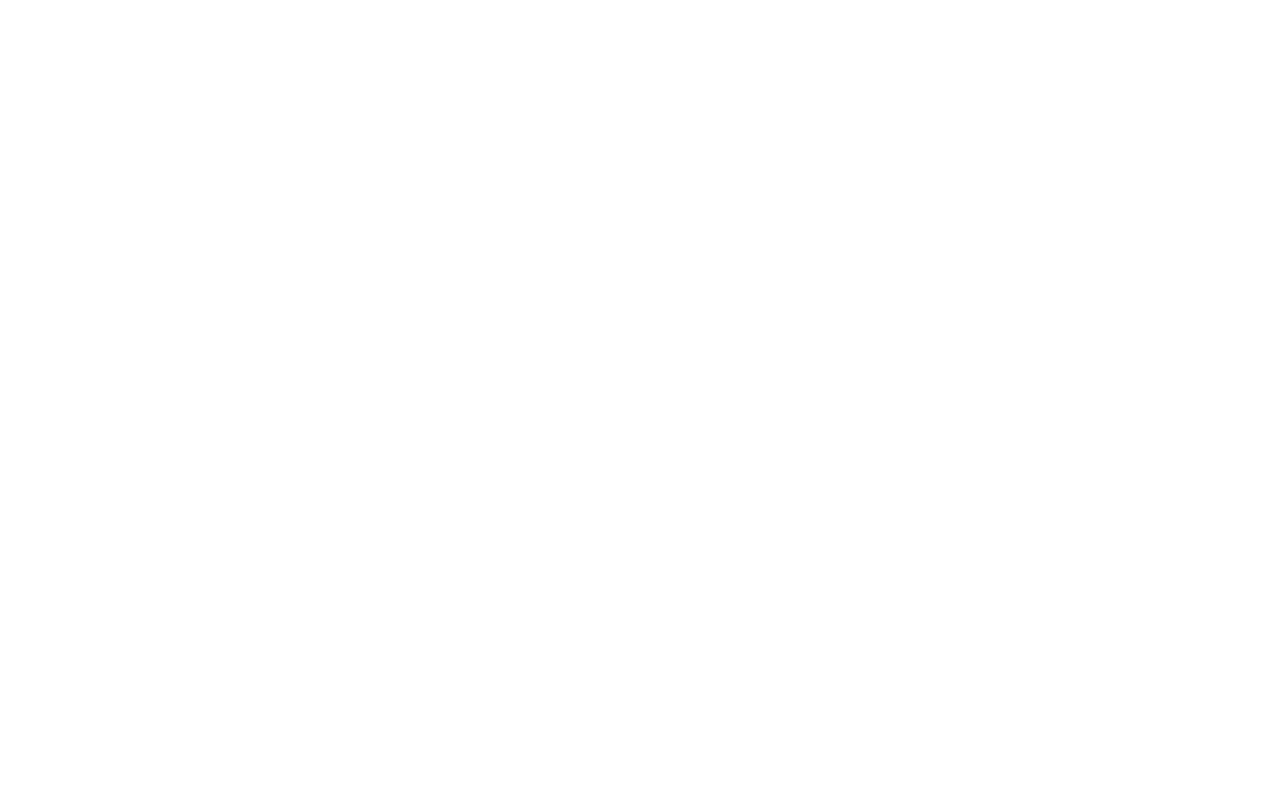
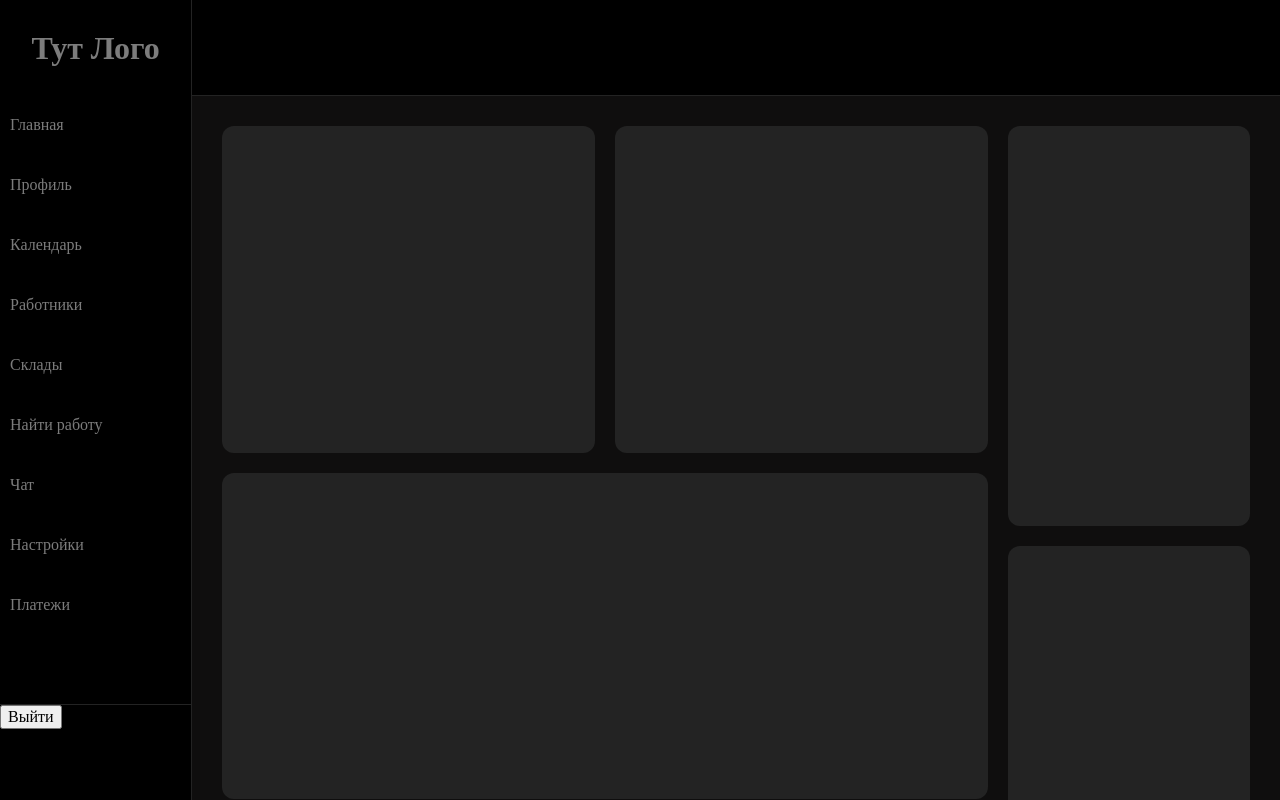
Before and after one commit to i-am-locb/part-time-job-service, a Vue app: page / in a window 1280 px wide. Built offline with nearby package versions, Linux system fonts and the light colour scheme.

Commit message:
create layout

```diff
--- a/src/App.vue
+++ b/src/App.vue
@@ -1,6 +1,37 @@
 <template>
   <div id="app">
-
+    <div class="sidebar">
+      <div class="logo"><h1>Тут Лого</h1></div>
+      <ul class="navigation">
+        <li class="navigation-item">Главная</li>
+        <li class="navigation-item">Профиль</li>
+        <li class="navigation-item">Календарь</li>
+        <li class="navigation-item">Работники</li>
+        <li class="navigation-item">Склады</li>
+        <li class="navigation-item">Найти работу</li>
+        <li class="navigation-item">Чат</li>
+        <li class="navigation-item">Настройки</li>
+        <li class="navigation-item">Платежи</li>
+      </ul>
+      <div class="exit">
+        <button class="exitButton">Выйти</button>
+      </div>
+    </div>
+    <div class="main">
+      <header class="header"></header>
+      <div class="info">
+        <div class="info-stats">
+          <div class="block1"></div>
+          <div class="block1"></div>
+          <div class="block2"></div>
+          <div class="block2"></div>
+        </div>
+        <div class="info-important">
+          <div class="nextblock1"></div>
+          <div class="nextblock2"></div>
+        </div>
+      </div>
+    </div>
   </div>
 </template>
 
@@ -22,3 +53,146 @@
   box-sizing: inherit;
 }
 </style>
+
+<style scoped>
+#app {
+  display: flex;
+  flex-direction: row;
+
+  width: 100vw;
+  height: 100vh;
+
+  color: #7c7c7c;
+
+  background-color: #000000;
+}
+
+.sidebar {
+  position: static;
+
+  display: flex;
+  flex-basis: 15%;
+  flex-direction: column;
+
+  height: 100vh;
+
+  border-right: 1px solid #232323;
+}
+
+.logo {
+  display: flex;
+  align-items: center;
+  justify-content: center;
+
+  height: 96px;
+
+  text-align: center;
+}
+
+.logo h1 {
+  margin: 0;
+}
+
+.navigation {
+  display: flex;
+  flex-direction: column;
+
+  flex-grow: 1;
+
+  margin: 0;
+  padding: 20px 10px;
+
+  list-style-type: none;
+}
+
+.navigation-item {
+  height: 40px;
+  margin-bottom: 20px;
+}
+
+.navigation-item:hover {
+  border: 1px solid #7c7c7c;
+}
+
+.exit {
+  height: 96px;
+
+  border-top: 1px solid #232323;
+}
+
+.main {
+  overflow-y: scroll;
+  flex-grow: 1;
+}
+
+.header{
+  height: 96px;
+
+  border-bottom: 1px solid #232323;
+}
+
+.info {
+  display: flex;
+
+  padding: 20px;
+
+  background-color: #0f0e0e;
+}
+
+.info-stats {
+  display: flex;
+  flex-direction: row;
+  flex-wrap: wrap;
+  gap: 20px;
+
+  width: 75%;
+  padding: 10px;
+}
+
+.info-important{
+  display: flex;
+  flex-direction: row;
+  flex-wrap: wrap;
+  gap: 20px;
+
+  width: 25%;
+  padding: 10px;
+}
+
+.block1 {
+  width: calc((100% - 20px) / 2);
+  height: auto;
+
+  border-radius: 12px;
+
+  background-color: #232323;
+}
+
+.block2 {
+  width: 100%;
+
+  height: auto;
+
+  border-radius: 12px;
+
+  background-color: #232323;
+}
+
+.nextblock1 {
+  width: 100%;
+  height: 400px;
+
+  border-radius: 12px;
+
+  background-color: #232323;
+}
+
+.nextblock2 {
+  width: 100%;
+  height: 600px;
+
+  border-radius: 12px;
+
+  background-color: #232323;
+}
+</style>
```
Also changed, not shown: 1 other file (tests, documents, lock files or other folders).
